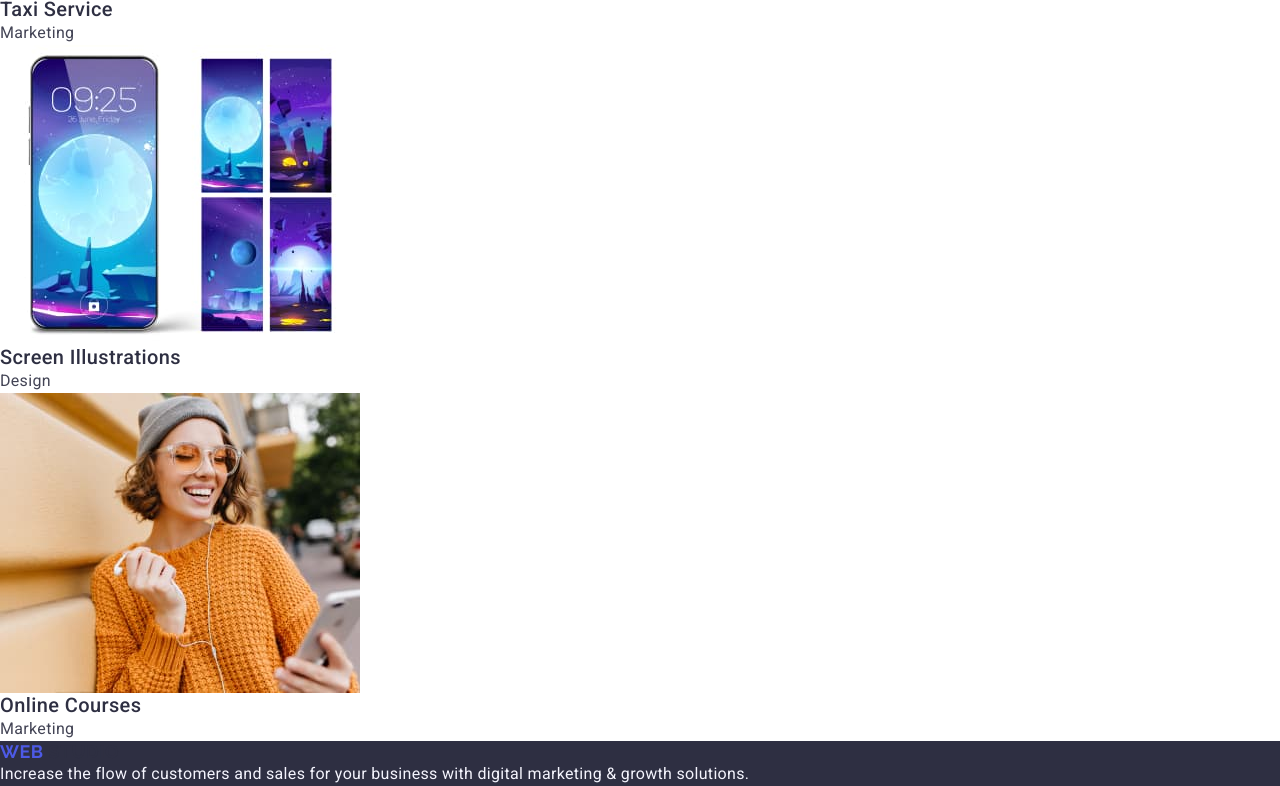
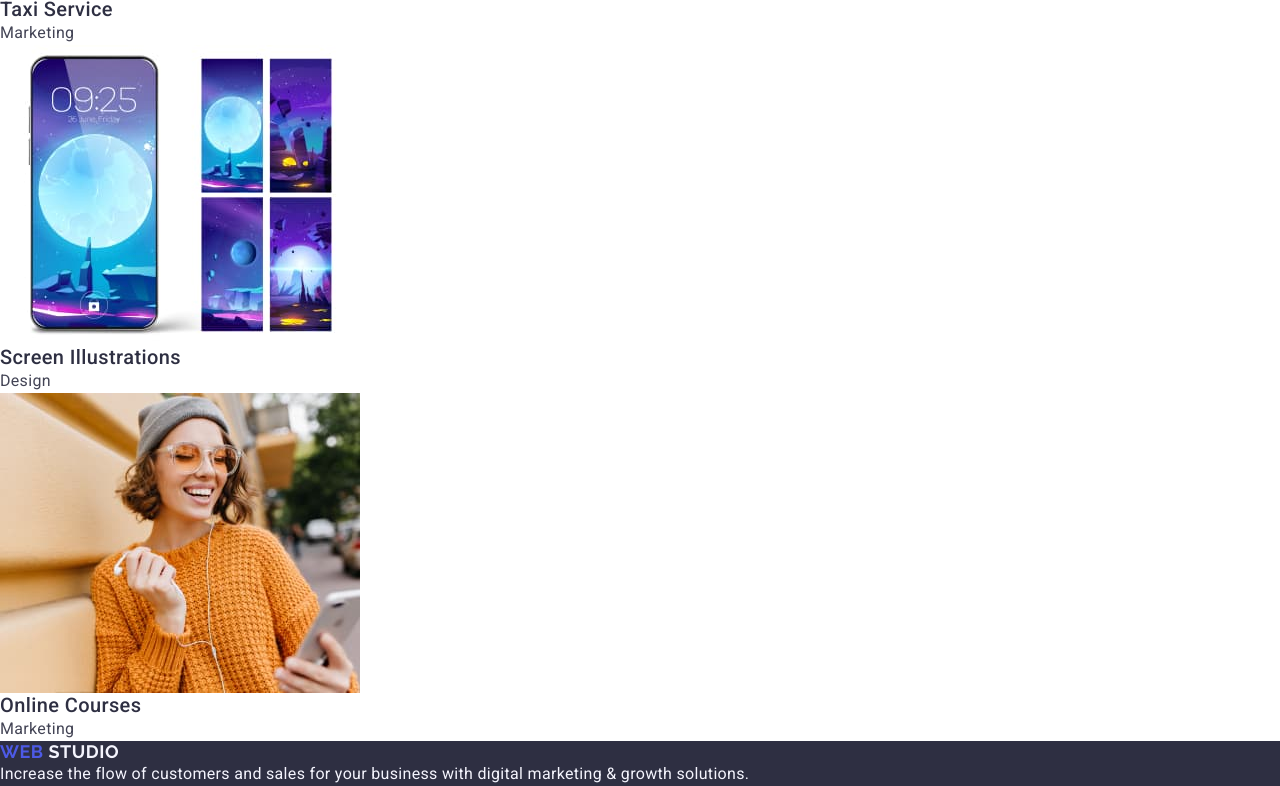
Before and after one commit to klimisnotavailable/goit-markup-hw-02, a plain HTML site: page index.html in a window 1280 px wide. Shown: the part 3122-3908 px from the top of the page. Drawn offline with nearby package versions, Linux system fonts and the light colour scheme.

Commit message:
footer styles

```diff
--- a/css/styles.css
+++ b/css/styles.css
@@ -304,3 +304,7 @@ p {
 .footer-text {
   color: var(--text-light);
 }
+
+.footer .logo-accent {
+  color: #f4f4fd;
+}
```
